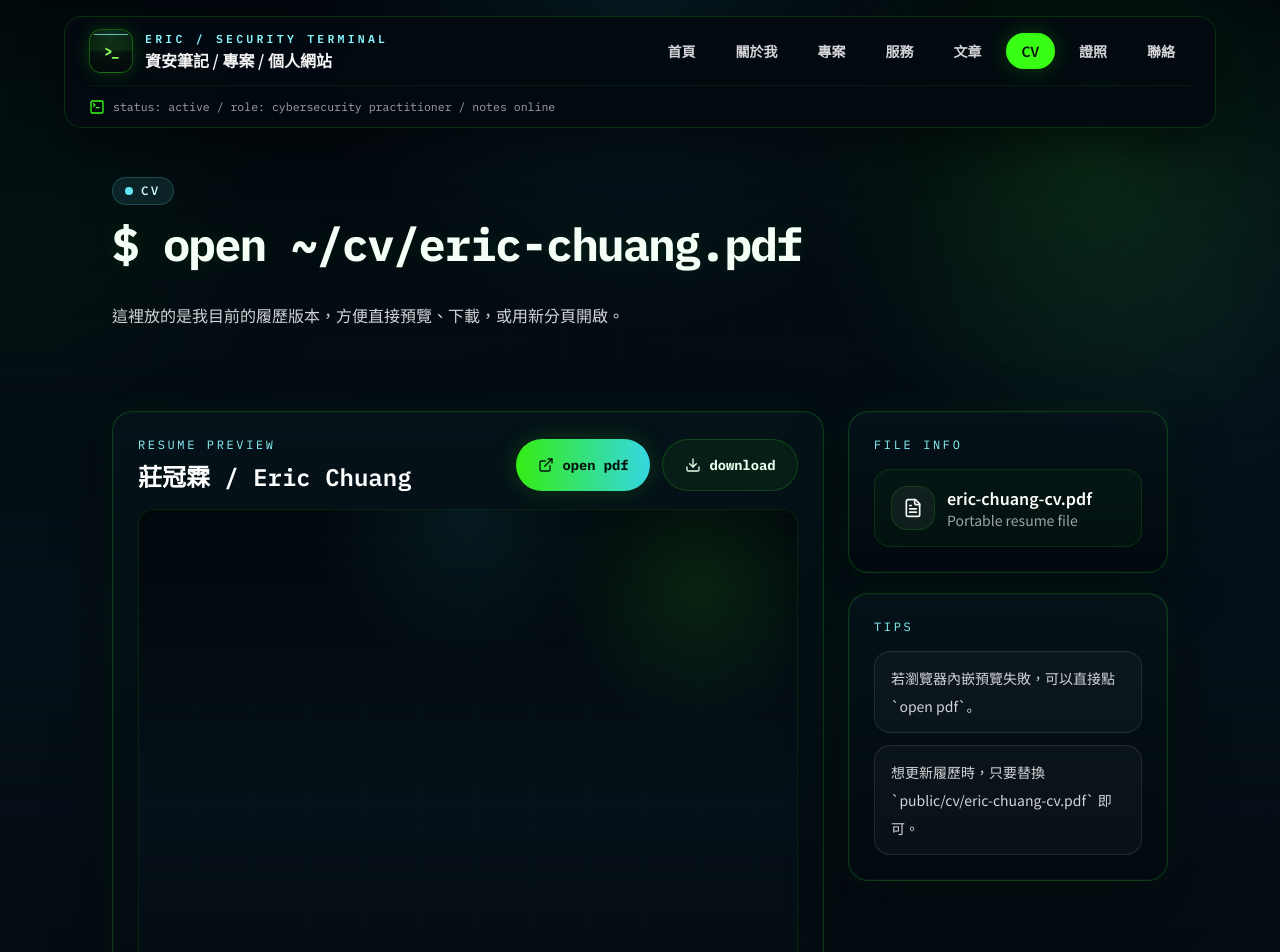
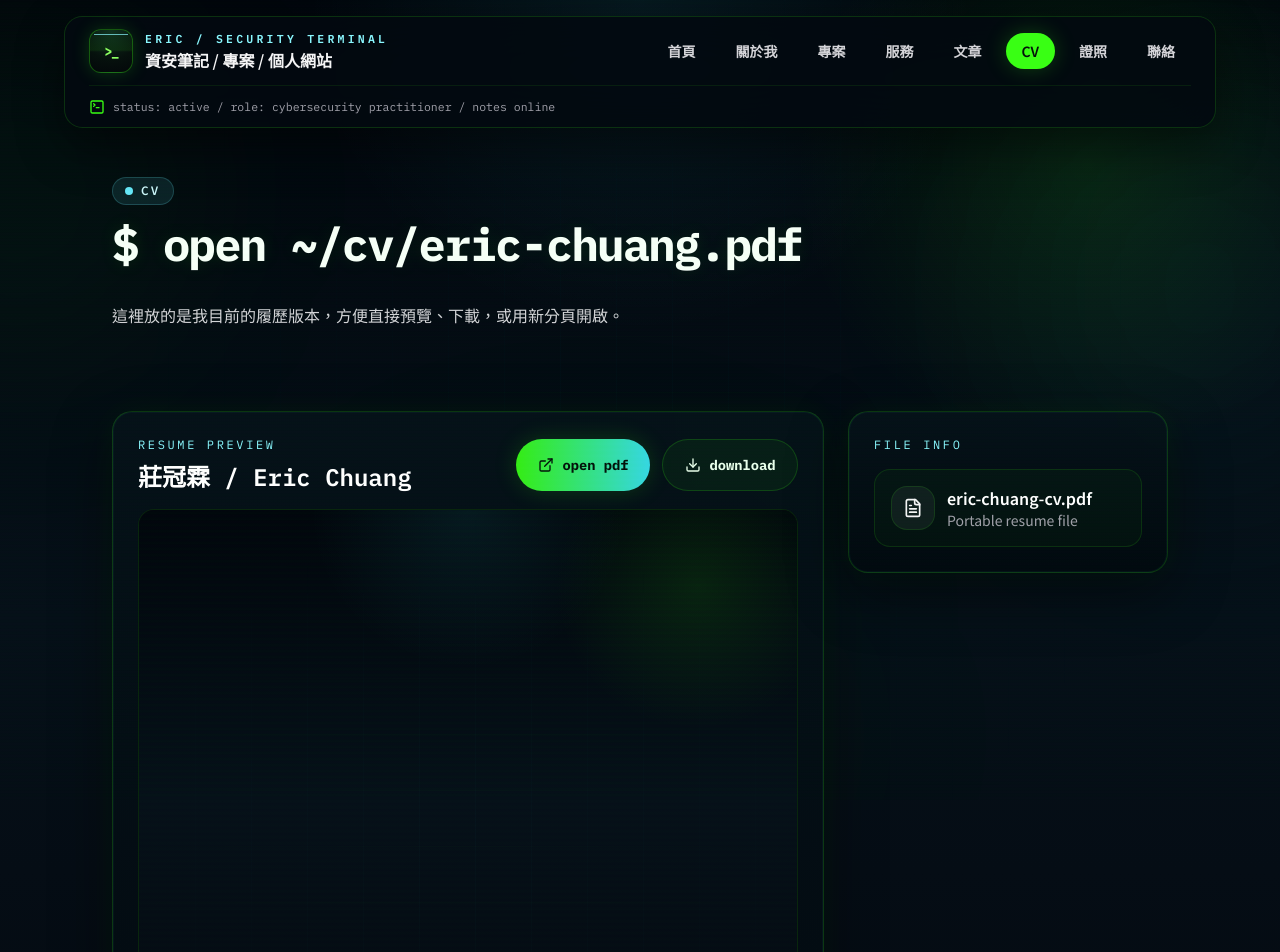
Before and after one commit to and910805/eric-s-dev-site, a React (Vite) app: page /cv in a window 1280 px wide. Shown: the top 952 px of the page. Built offline with nearby package versions, Linux system fonts and the light colour scheme.

Commit message:
Refine CV preview page

```diff
--- a/server.js
+++ b/server.js
@@ -42,7 +42,7 @@ function securityHeaders(req, res, next) {
       "font-src 'self' https://fonts.gstatic.com",
       "img-src 'self' data: https://images.unsplash.com https://ithelp.ithome.com.tw https://hackmd.io https://i.imgur.com https://imgur.com",
       "connect-src 'self'",
-      "frame-ancestors 'none'",
+      "frame-ancestors 'self'",
     ].join('; ')
   )
   return next()
--- a/src/pages/Cv.jsx
+++ b/src/pages/Cv.jsx
@@ -67,20 +67,6 @@ export default function Cv() {
               </div>
             </div>
           </div>
-
-          <div className="glass-card">
-            <div className="glass-card__inner">
-              <p className="mono text-xs uppercase tracking-[0.22em] text-[#8af7fe]">Tips</p>
-              <ul className="space-y-3 text-sm leading-7 text-zinc-300">
-                <li className="rounded-2xl border border-white/10 bg-white/[0.03] px-4 py-3">
-                  若瀏覽器內嵌預覽失敗，可以直接點 `open pdf`。
-                </li>
-                <li className="rounded-2xl border border-white/10 bg-white/[0.03] px-4 py-3">
-                  想更新履歷時，只要替換 `public/cv/eric-chuang-cv.pdf` 即可。
-                </li>
-              </ul>
-            </div>
-          </div>
         </aside>
       </div>
     </>
```
